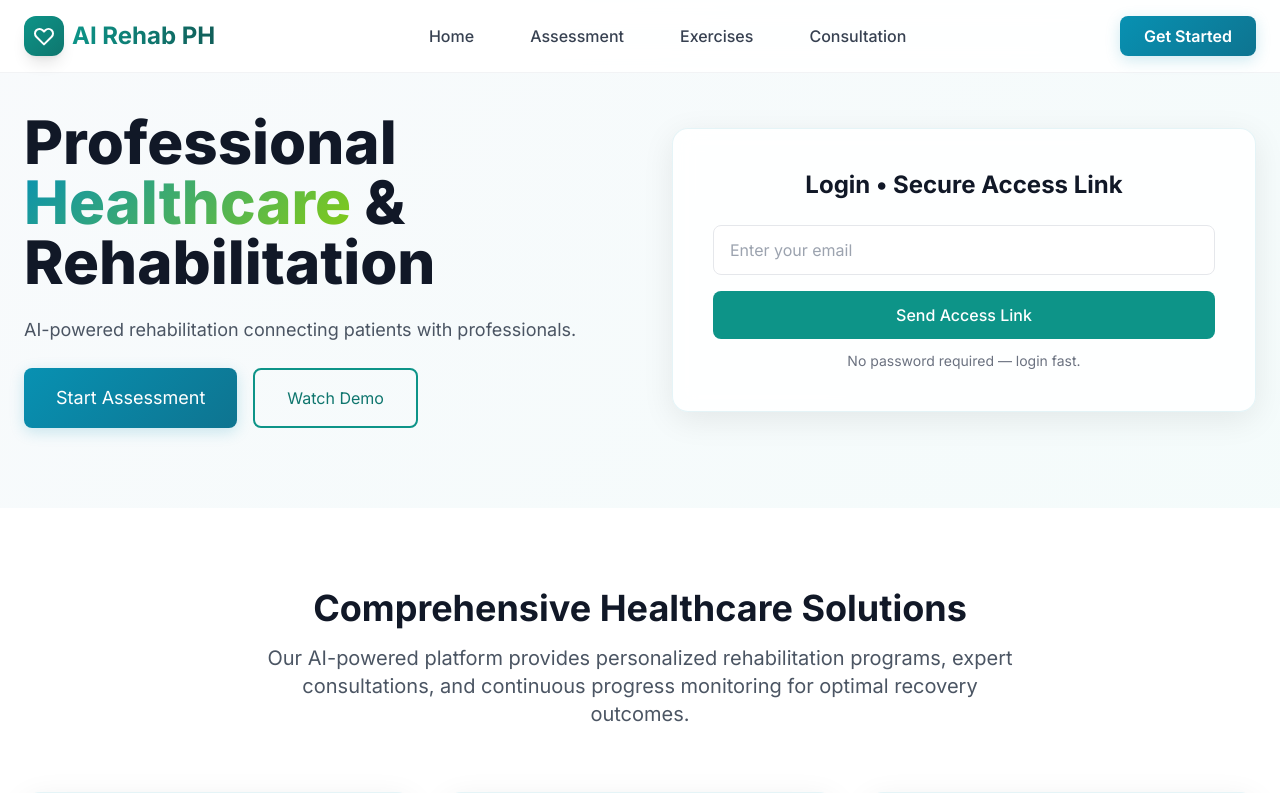
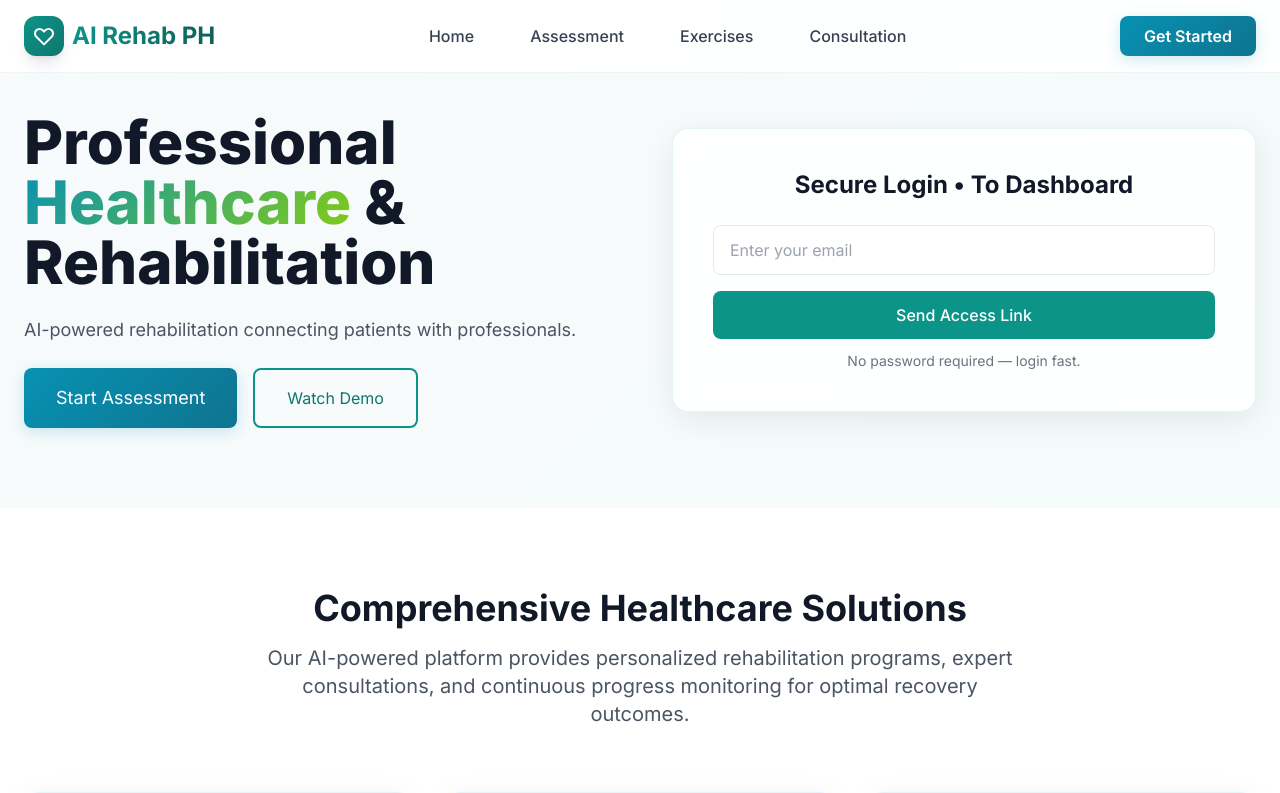
Before and after one commit to Aj-z/ai-rehab-ph, a Next.js app: page / in a window 1280 px wide. Shown: the top 793 px of the page. Built offline with nearby package versions, Linux system fonts and the light colour scheme; no server answers.

Commit message:
fix route

```diff
--- a/src/components/AuthCard.tsx
+++ b/src/components/AuthCard.tsx
@@ -25,7 +25,7 @@ export default function AuthCard() {
 
   return (
     <div className="glass-card p-10 rounded-2xl shadow-2xl backdrop-blur-xl">
-      <h2 className="text-2xl font-bold text-gray-900 mb-6 text-center">Login • Secure Access Link</h2>
+      <h2 className="text-2xl font-bold text-gray-900 mb-6 text-center">Secure Login • To Dashboard</h2>
 
       <form onSubmit={handleMagicLink} className="space-y-4">
         <input
```
